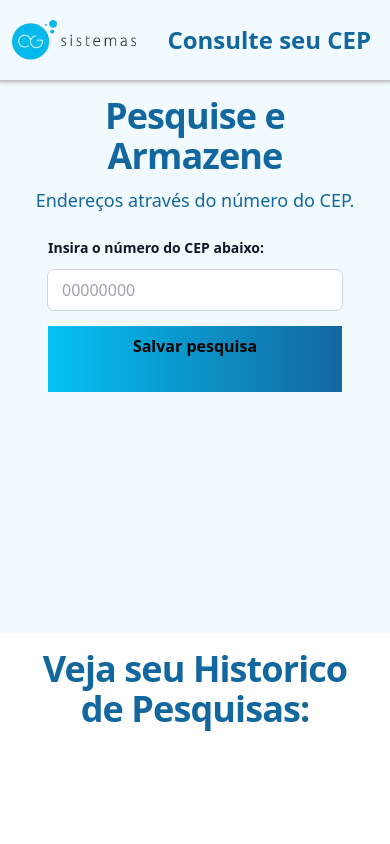
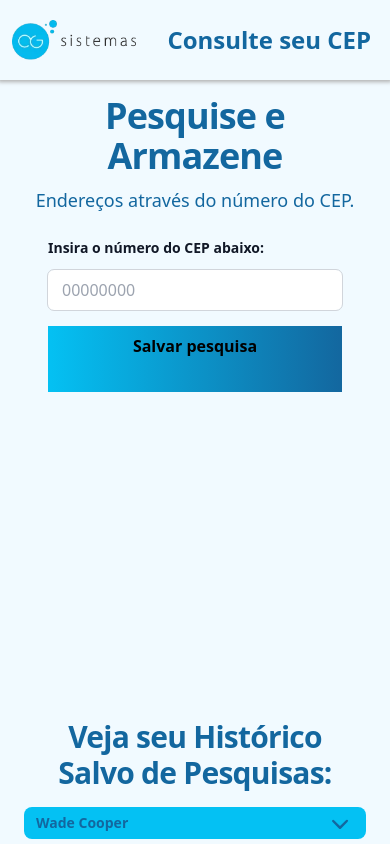
Before and after one commit to RodrigoNeoEx/frontChallenge, a React (Create React App) app: page / in a window 390 px wide. Built offline with nearby package versions, Linux system fonts and the light colour scheme.

Commit message:
feat: remake structure of history table

```diff
--- a/src/App.tsx
+++ b/src/App.tsx
@@ -5,13 +5,15 @@ import InputSection from "./components/inputSection/InputSection";
 import HistoryTable from "./components/historyTable/HistoryTable";
 
 const App = () => {
-return (
-  <React.Fragment>
-    <Header/>
-    <Hero/>
-    <HistoryTable/>
-  </React.Fragment>
-  )
-};
+  return (
+    <div className="flex flex-col min-h-screen bg-overall">
+      <Header />
+      <main className="flex flex-col min-h-[calc(100vh-125px)] ">
+        <Hero />
+      </main>
+      <HistoryTable />
+    </div>
+  );
+}
 
 export default App;
--- a/src/components/historyTable/HistoryTable.tsx
+++ b/src/components/historyTable/HistoryTable.tsx
@@ -1,19 +1,77 @@
 import { useSelector } from "react-redux";
-import Table from "../table/Table";
+import { Listbox, ListboxButton, ListboxOption, ListboxOptions } from '@headlessui/react';
+import { ChevronDownIcon } from '@heroicons/react/20/solid';
+import { useState, useRef, useEffect } from 'react';
+
+const people = [
+  { id: 1, name: 'Tom Cook' },
+  { id: 2, name: 'Wade Cooper' },
+  { id: 3, name: 'Tanya Fox' },
+  { id: 4, name: 'Arlene Mccoy' },
+  { id: 5, name: 'Devon Webb' },
+];
 
 const HistoryTable = () => {
   const cepList = useSelector((state: any) => state.cep.list);
+  const [selected, setSelected] = useState(people[1]);
+  const [firstOpen, setFirstOpen] = useState(true);
+
+  const listboxRef = useRef<HTMLDivElement>(null);
+
+  const scrollToListbox = () => {
+    if (listboxRef.current) {
+      const rect = listboxRef.current.getBoundingClientRect();
+      const scrollY = window.scrollY + rect.top - (window.innerHeight / 4); // Opcional: ajusta 1/4 da tela
+      window.scrollTo({
+        top: scrollY,
+        behavior: 'smooth',
+      });
+    }
+  };
+
+  useEffect(() => {
+    if (firstOpen) {
+      scrollToListbox();
+      setFirstOpen(false);
+    }
+  }, [firstOpen]);
 
   return (
-    <div className="px-6 py-4 sm:py-32 lg:px-8">
+    <div className="px-6 sm:py-32 lg:px-8 relative min-h-[30rem]">
       <div className="mx-auto max-w-2xl text-center">
-        <h2 className="text-balance text-4xl font-semibold tracking-tight text-primary sm:text-5xl">
-          Veja seu Historico de Pesquisas:
+        <h2 className="text-balance text-3xl font-semibold tracking-tight text-primary sm:text-5xl">
+          Veja seu Histórico Salvo de Pesquisas:
         </h2>
-        {cepList.map((data: any, index: any) => <Table key={index} data={data} />)}
+
+        <div className="relative mt-4" ref={listboxRef}>
+          <Listbox value={selected} onChange={setSelected}>
+            {({ open }) => (
+              <>
+                <ListboxButton className="w-full rounded-lg bg-secondary py-1.5 pr-8 pl-3 text-left text-sm text-primary font-bold">
+                  {selected.name}
+                  <ChevronDownIcon className="absolute top-0 right-2.5 text-primary size-8" />
+                </ListboxButton>
+
+                {open && (
+                  <ListboxOptions className="mt-1 w-full top-full rounded-lg border bg-white shadow-lg max-h-60 overflow-auto">
+                    {people.map((person) => (
+                      <ListboxOption
+                        key={person.name}
+                        value={person}
+                        className="cursor-pointer select-none py-2 pl-3 pr-4 text-sm text-gray-900 hover:bg-gray-100"
+                      >
+                        {person.name}
+                      </ListboxOption>
+                    ))}
+                  </ListboxOptions>
+                )}
+              </>
+            )}
+          </Listbox>
+        </div>
       </div>
     </div>
-  )
-}
+  );
+};
 
 export default HistoryTable;
--- a/src/components/inputSection/InputSection.tsx
+++ b/src/components/inputSection/InputSection.tsx
@@ -61,7 +61,7 @@ const InputSection = () => {
   const alreadyExist = cepList.some((item: any) => normalizeCep(item.cep) === normalizeCep(value));
 
   return (
-    <div className="px-6 sm:py-32 lg:px-8">
+    <div className="px-6 sm:py-32 lg:px-8 pb-4">
       <form className="mx-auto mt-5 max-w-xl sm:mt-20" onSubmit={(e) => e.preventDefault()}>
         <div className="grid grid-cols-1 gap-x-8 gap-y-6 sm:grid-cols-2">
           <div>
--- a/src/index.css
+++ b/src/index.css
@@ -2,6 +2,16 @@
 @tailwind components;
 @tailwind utilities;
 
-body #root{
- height: 100vh;
+#root {
+  height: 100vh;
 }
+
+html, body {
+  overflow: hidden;
+}
+
+@media (max-width: 639px) {
+  html, body {
+      overflow: auto;
+  }
+}
--- a/tailwind.config.js
+++ b/tailwind.config.js
@@ -11,6 +11,7 @@ module.exports = {
       },
       backgroundColor: {
         overall: '#f1faff',
+        secondary: '#04C1F3',
       },
       boxShadow: {
         standard: '0px 0px 4px 2px #b1b1b1'
```
